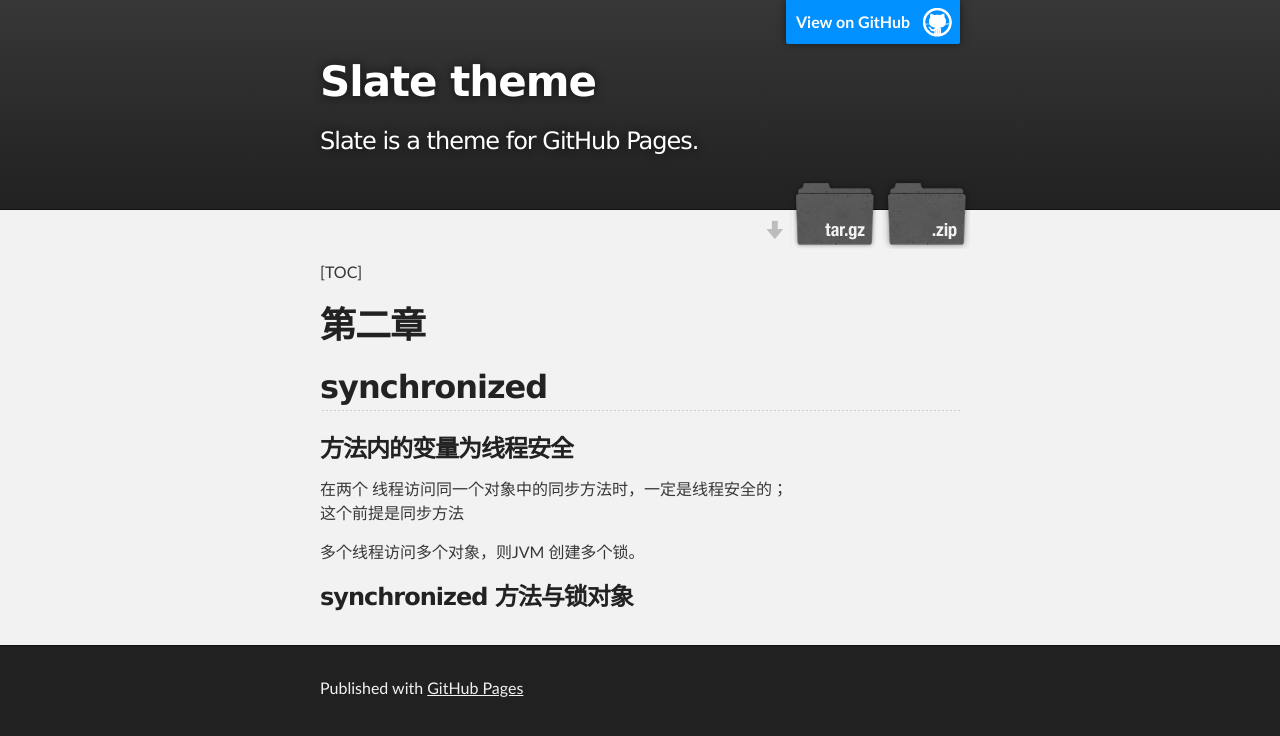
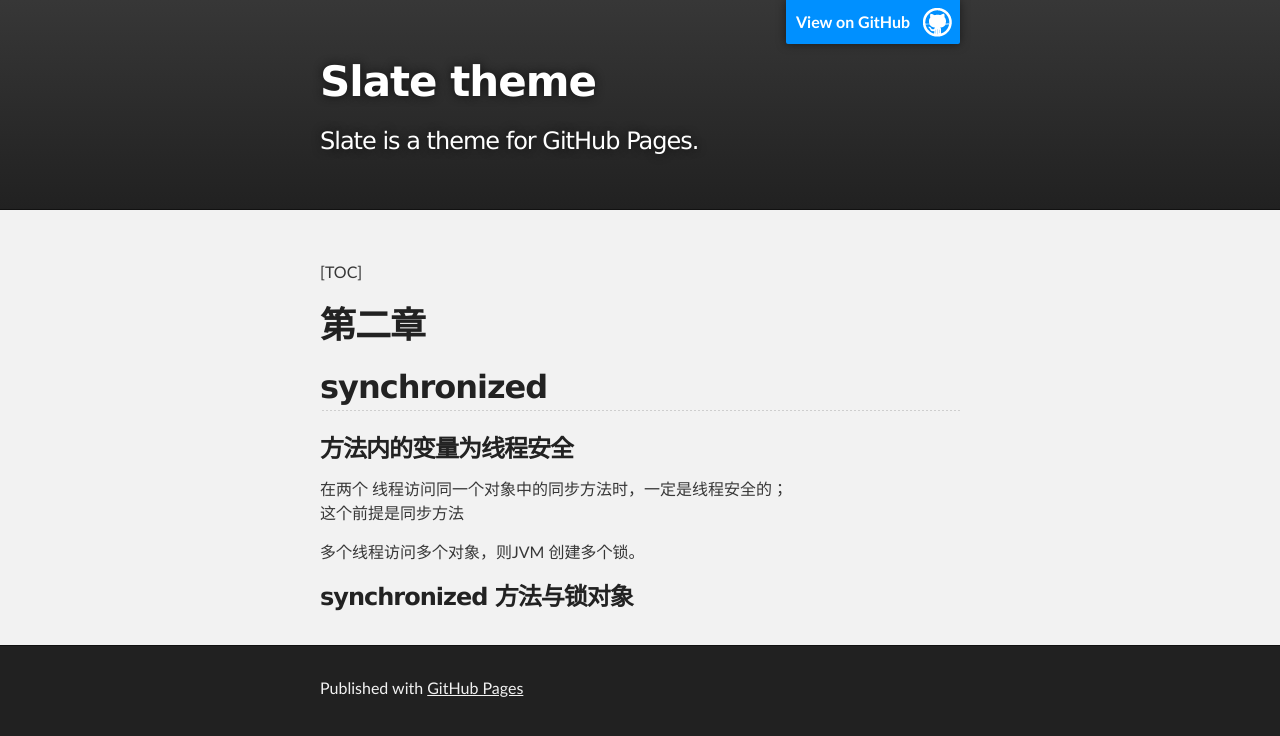
Before and after one commit to severalfly/severalfly.github.io, a Jekyll site: the page built from JavaThreadCore.md, in a window 1280 px wide. Shown: the top 736 px of the page. Built offline with Jekyll 4.4.1, drawn with Linux system fonts in a browser that asks for light colours; our own code applies the rules of GitHub Pages for plain Markdown files.

Commit message:
modify config

```diff
--- a/_config.yml
+++ b/_config.yml
@@ -1,5 +1,5 @@
 title: Slate theme
 description: Slate is a theme for GitHub Pages.
-show_downloads: true
+show_downloads: false
 google_analytics:
 theme:
```
Also changed, not shown: JavaThreadCore.md (renamed from Java多线程编程核心技术.md, +3 -0 lines).
